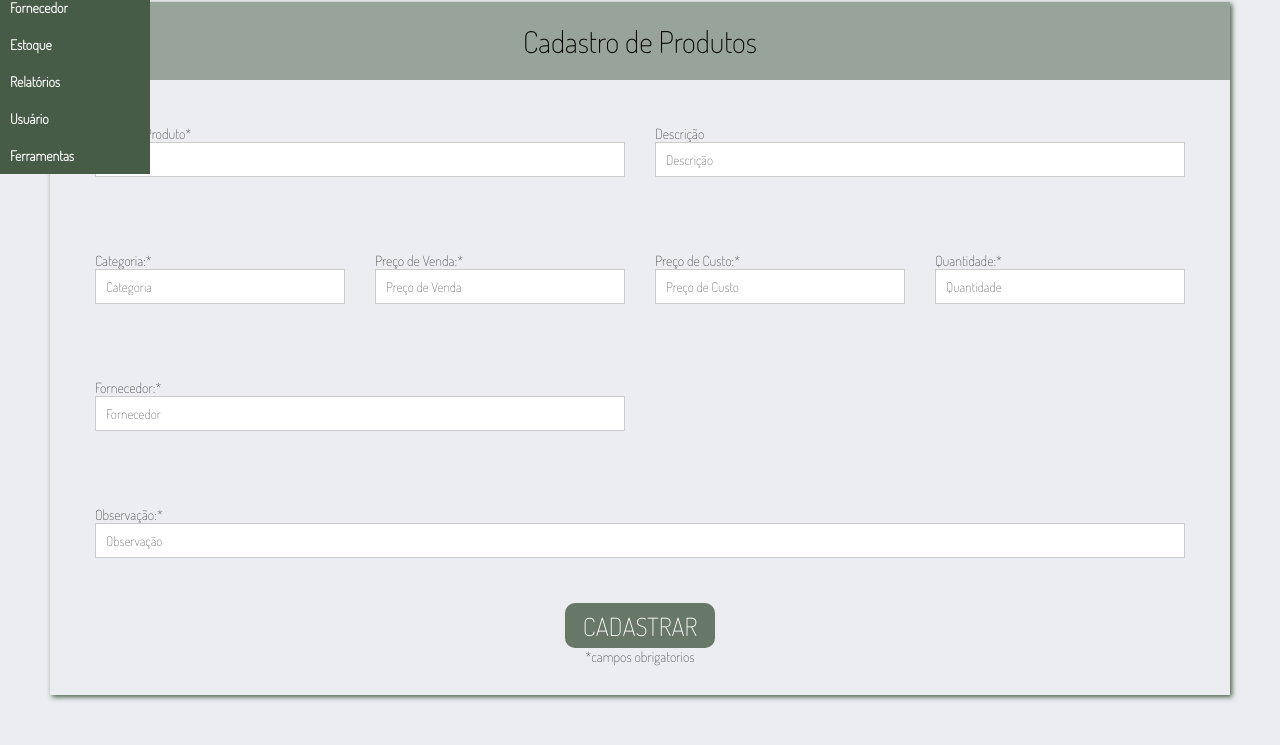
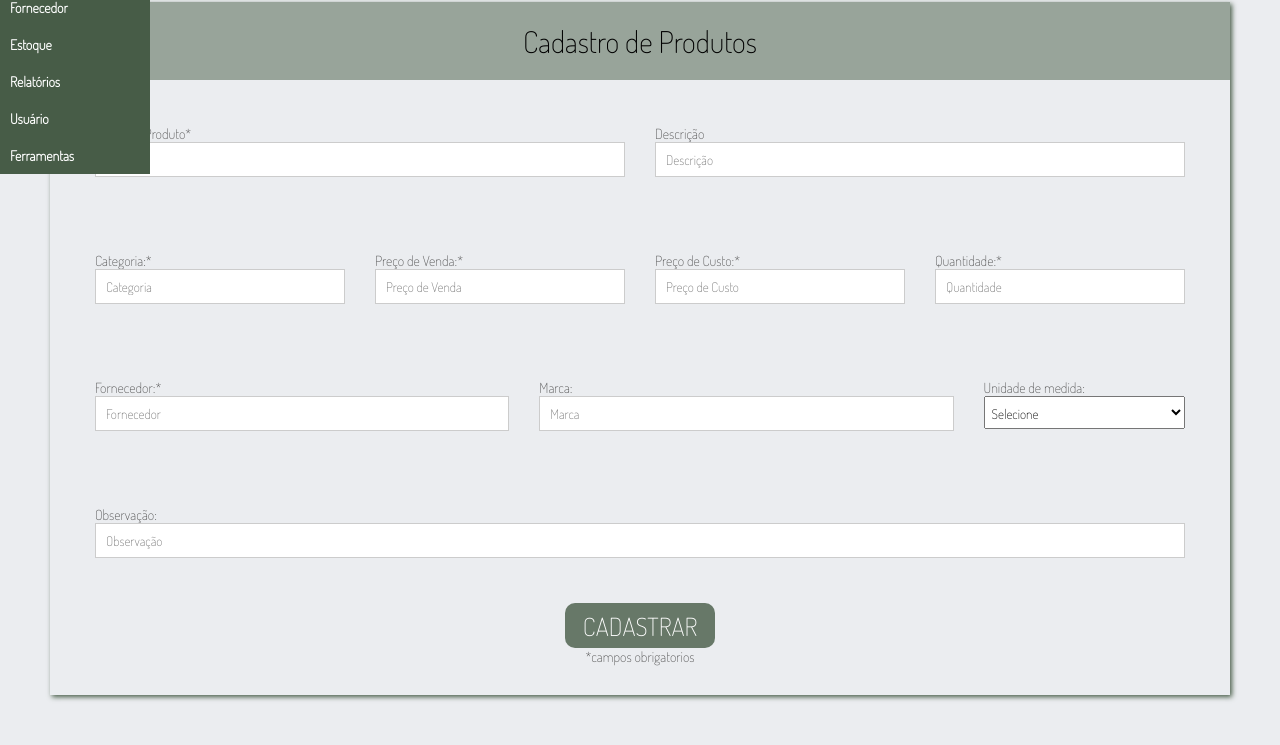
Before and after one commit to LeticiaRosa/Loja_Virtual, a PHP site: page /Tela_cadastro_produto_1.php in a window 1280 px wide. Shown: the part 87-832 px from the top of the page. Run offline with PHP 8.4, Linux system fonts and the light colour scheme; the visitor is signed in with stand-in values (Sample User, id 1); data that the repository does not hold is empty.

Commit message:
Alterações na Tela de Cadastro de Produto

```diff
--- a/Tela_cadastro_produto_1.php
+++ b/Tela_cadastro_produto_1.php
@@ -60,25 +60,49 @@
 
                     </div>
                     <div class="form-wraper">
-                    <div class="col-1">
+                    <div class="col">
                       <p>Fornecedor:*</p>
                       <input type="text" name="id_fornecedor" id="id_fornecedor" required placeholder="Fornecedor" autocomplete="off" >
                     </div>
+                    <div class="col">
+                      <p>Marca:</p>
+                      <input type="text" name="marca" id="marca" placeholder="Marca" autocomplete="off" >
+                    </div>
+                    <div class="col-1">
+                      <p>Unidade de medida:</p>
+                      <select name="unidade_medida" id="unidade_medida" placeholder="Unidade de Medida">
+                      <option selected disabled value="">Selecione</option>
+
+                          <option value="Tamanho" >Tamanho</option>
+                          <option value="Peso em KG" >Peso em KG</option>
+                          <option value="Mililitros (ml)">Ml</option>
+                          <option value="" >Nenhum</option>
+                      </select>
+                    </div>
+
+                    <div class="col-2">
+                      <p>Valor Medida:</p>
+                      <input type="text" name="valor_medida" id="valor_medida" placeholder="Valor Medida" autocomplete="off" >
+                    </div>
+
                     </div>
 
                     <div class="form-wraper">
                     <div class="col">
-                      <p>Observação:*</p>
+                      <p>Observação:</p>
                       <input type="text" name="observacao" id="observacao" placeholder="Observação" autocomplete="off" >
                     </div>
+
                     </div>
 
                     <div class="enviar">
-                    <input type="submit" name="acao"  id="clicar" value="Cadastrar"  />
+                    <input type="submit" name="acao"  id="clicar" value="Cadastrar" onclick=""/>
 
 		  			  		  <p>*campos obrigatorios</p>
                     </div>
-		  			  	</form>
+
+                </form>
+
 		  		</div><!--container bg-->
     </section><!--cover-form-->
 
--- a/back_end/busca_autocomplete.php
+++ b/back_end/busca_autocomplete.php
@@ -28,7 +28,7 @@ if($acao == 'autocomplete'):
 endif;
 
 
-if($acao == 'autocomplete_forne'):
+if($acao == 'autocomplete_fornecedor'):
 
 	$sql = "SELECT nome FROM fornecedor where nome like ? limit 10";
 	$stm = $conexao->prepare($sql);
--- a/css/cadastro.css
+++ b/css/cadastro.css
@@ -80,7 +80,44 @@ section.cover-form{
   padding: 15px ;
   flex-wrap: wrap;
   width: 50%;
+  overflow:hidden;
 }
+
+.col-2{
+  display: none;
+  flex-direction: column;
+  padding: 15px ;
+  flex-wrap: wrap;
+  width: 100%;
+}
+
+.col-1 select{
+  width: 100%;
+  height: 33px;
+  display: flex;
+  flex-direction: column;
+  flex-wrap: wrap;
+  padding:8px 3px 3px 3px;
+  outline: none;
+}
+.div-select {
+  width:250px;
+  overflow:hidden;
+}
+
+  .div-select select {
+          background: url(http://www.webcis.com.br/images/imagens-noticias/select/ico-seta-select.gif) no-repeat #354880;
+            background-position: 205px center;
+               width: 270px;
+               height:48px;
+               font-family:Arial, Helvetica, sans-serif;
+               font-size:18px;
+               padding:13px 20px 13px 12px;
+               color:#fff;
+               text-indent: 0.01px;
+               text-overflow: "";
+               select::-ms-expand {display: none;}
+  }
 
 .form-wraper  p{
   font-size: 14px;
--- a/js/auto_complete.js
+++ b/js/auto_complete.js
@@ -1,3 +1,4 @@
+//Para buscar produto
 $(async function() {
 	   // Atribui evento e função para limpeza dos campos
 	// $('#clicar').on('input', limpaCampos);
@@ -7,7 +8,7 @@ $(async function() {
 		url: "back_end/busca_autocomplete.php",
 		dataType: "json",
 		data: {
-			acao: 'autocomplete_forne',
+			acao: 'autocomplete',
 			parametro: $('#id_categoria').val()
 		},
 		success: function(data) {
@@ -19,28 +20,25 @@ $( "#id_categoria" ).autocomplete({
 		source: nomes
 	  });
 	} );
+//Para buscar fornecedor
+	$(async function() {
+		// Atribui evento e função para limpeza dos campos
+	 // $('#clicar').on('input', limpaCampos);
 
-	/*
-	  // Função para limpar os campos caso a busca esteja vazia
-	  function limpaCampos(){
-		var nome = $('#nome').val('');
-		var descricao = $('#descricao').val();
-		var id_categoria = $('#id_categoria').val();
-		var preco_venda = $('#preco_venda').val();
-		var preco_custo = $('#preco_custo').val();
-		var quantidade = $('#quantidade').val();
-		var id_fornecedor = $('#id_fornecedor').val();
-		var observacao = $('#observacao').val();
-
-
-
-
-	 }*/
-
-	 $( "#clicar" ).submit(function() {
-		//$('#form').trigger("reset");
-
-		$('#form')[0].reset();
-		console.log($('#form')[0]);
-	  });
-;
+	 var nomes = [];
+	 await $.ajax({
+		 url: "back_end/busca_autocomplete.php",
+		 dataType: "json",
+		 data: {
+			 acao: 'autocomplete_fornecedor',
+			 parametro: $('#id_fornecedor').val()
+		 },
+		 success: function(data) {
+		   nomes= data.map(d=>d.nome);
+		   console.log(nomes);
+		 }
+	 });
+ $( "#id_fornecedor" ).autocomplete({
+		 source: nomes
+	   });
+	 } );
```
